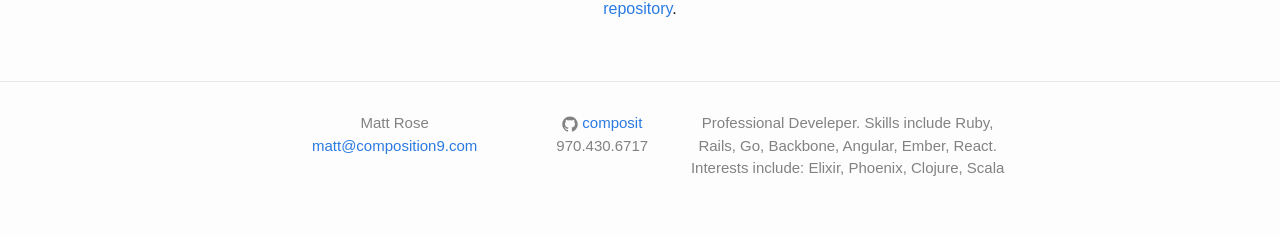
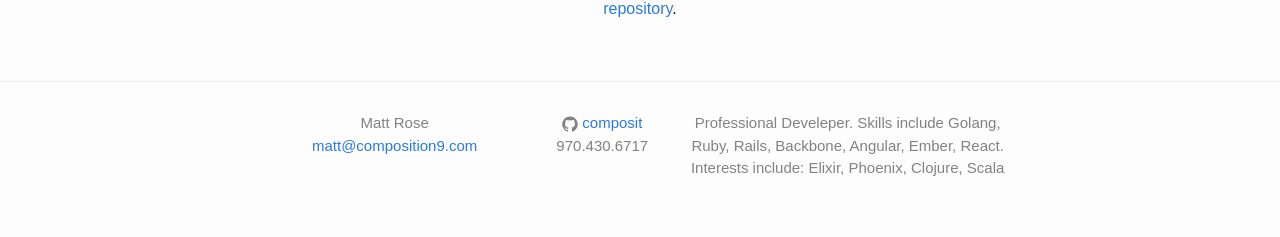
Before and after one commit to composit/composit.github.io, a Jekyll site: the page built from _posts/2015-11-16-welcome-to-jekyll.markdown, in a window 1280 px wide. Shown: the part 962-1199 px from the top of the page. Built offline with Jekyll 4.4.1, drawn with Linux system fonts in a browser that asks for light colours.

Commit message:
reorder experience

```diff
--- a/_config.yml
+++ b/_config.yml
@@ -2,7 +2,7 @@
 title: Matt Rose
 email: matt@composition9.com
 description: > # this means to ignore newlines until "baseurl:"
-  Professional Develeper. Skills include Ruby, Rails, Go, Backbone, Angular, Ember, React. Interests include: Elixir, Phoenix, Clojure, Scala
+  Professional Develeper. Skills include Golang, Ruby, Rails, Backbone, Angular, Ember, React. Interests include: Elixir, Phoenix, Clojure, Scala
 baseurl: "" # the subpath of your site, e.g. /blog/
 url: "http://composition9.com" # the base hostname & protocol for your site
 github_username:  composit
```
